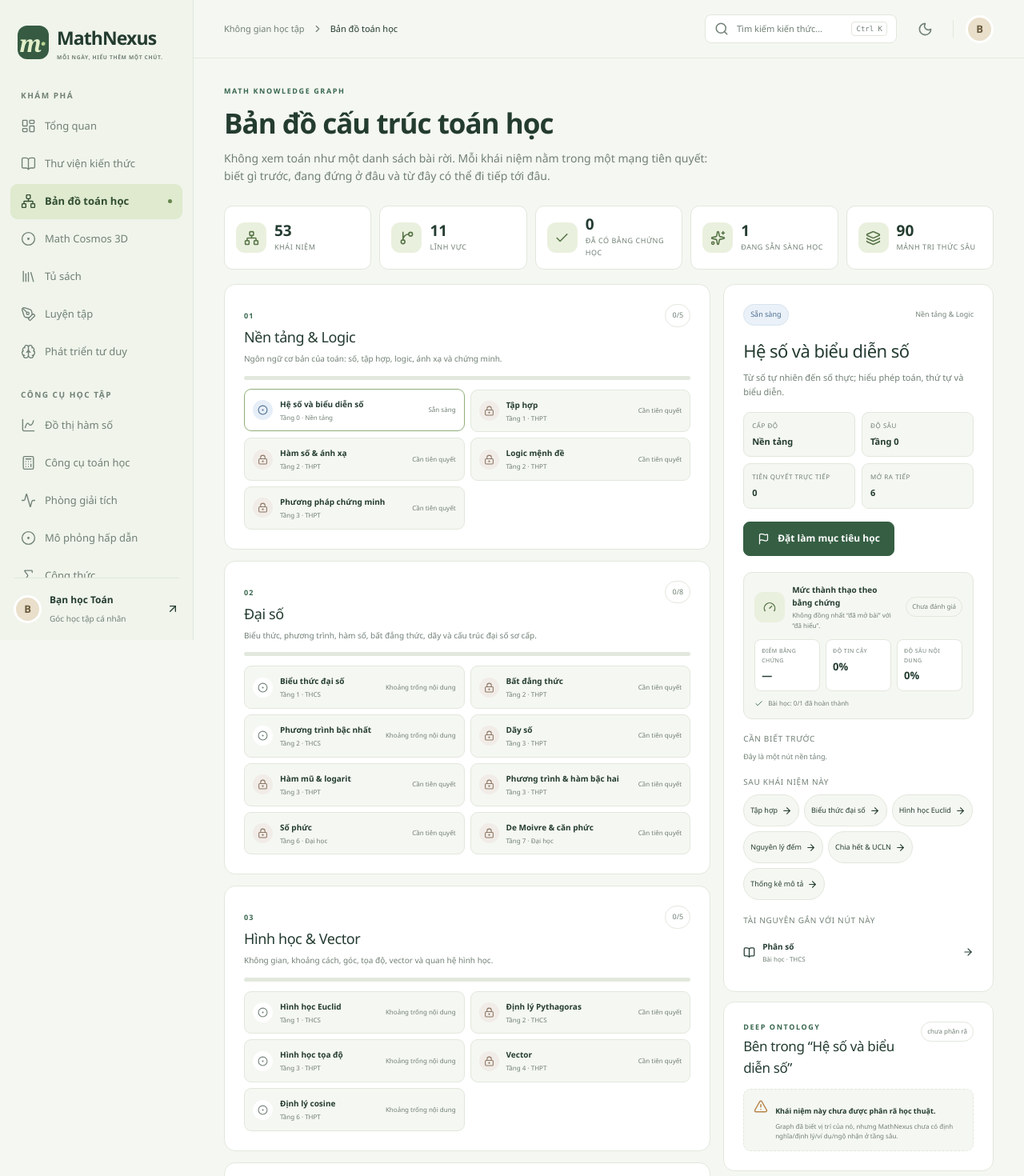
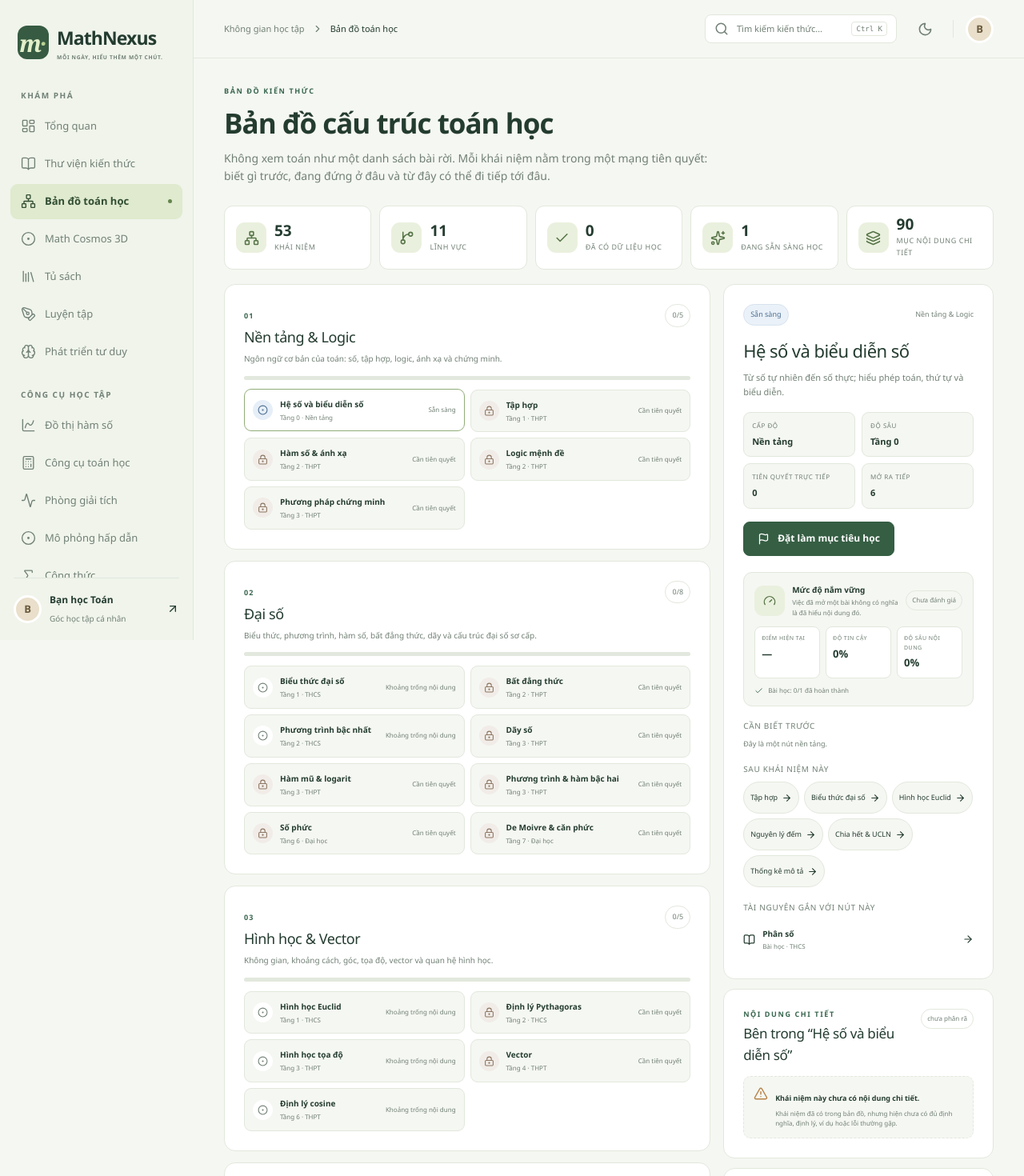
Before and after one commit to koko999-tien/mathnexus, a React (Vite) app: page /map in a window 1280 px wide. Shown: the top 1470 px of the page at 80% size. Built offline with nearby package versions, Linux system fonts and the light colour scheme.

Commit message:
copy: simplify knowledge map terminology

```diff
--- a/src/pages/KnowledgeMap.tsx
+++ b/src/pages/KnowledgeMap.tsx
@@ -62,7 +62,7 @@ export default function KnowledgeMap() {
 
   return <section className="page-enter">
     <div className="page-header">
-      <p className="eyebrow">MATH KNOWLEDGE GRAPH</p>
+      <p className="eyebrow">BẢN ĐỒ KIẾN THỨC</p>
       <h1>Bản đồ cấu trúc toán học</h1>
       <p>Không xem toán như một danh sách bài rời. Mỗi khái niệm nằm trong một mạng tiên quyết: biết gì trước, đang đứng ở đâu và từ đây có thể đi tiếp tới đâu.</p>
     </div>
@@ -70,9 +70,9 @@ export default function KnowledgeMap() {
     <div className="knowledge-summary">
       <SummaryCard icon={<Network size={19} />} value={MATH_CONCEPTS.length} label="khái niệm" />
       <SummaryCard icon={<GitBranch size={19} />} value={MATH_DOMAINS.length} label="lĩnh vực" />
-      <SummaryCard icon={<Check size={19} />} value={progressItems.filter(item => item.covered).length} label="đã có bằng chứng học" />
+      <SummaryCard icon={<Check size={19} />} value={progressItems.filter(item => item.covered).length} label="đã có dữ liệu học" />
       <SummaryCard icon={<Sparkles size={19} />} value={progressItems.filter(item => item.state === 'ready').length} label="đang sẵn sàng học" />
-      <SummaryCard icon={<Layers3 size={19} />} value={MATH_ATOMS.length} label="mảnh tri thức sâu" />
+      <SummaryCard icon={<Layers3 size={19} />} value={MATH_ATOMS.length} label="mục nội dung chi tiết" />
     </div>
 
     <div className="knowledge-layout">
@@ -121,17 +121,17 @@ export default function KnowledgeMap() {
               {selectedIsGoal ? 'Bỏ mục tiêu này' : 'Đặt làm mục tiêu học'}
             </button>
             {currentGoalConcept && !selectedIsGoal && <Link className="text-link" to={'/map?concept=' + encodeURIComponent(currentGoalConcept.id)}><Flag size={13} />Mục tiêu hiện tại: {currentGoalConcept.title}<ArrowRight size={13} /></Link>}
-            {selectedIsGoal && <span className="helper-text">Learning Goal Engine sẽ theo dõi toàn bộ chuỗi tiên quyết tới nút này trên Dashboard.</span>}
+            {selectedIsGoal && <span className="helper-text">MathNexus sẽ theo dõi chuỗi kiến thức cần học để đi tới mục tiêu này.</span>}
           </div>
 
           <div className="mastery-evidence-card">
             <div className="mastery-evidence-head">
               <span className="small-icon green"><Gauge size={16} /></span>
-              <div><strong>Mức thành thạo theo bằng chứng</strong><small>Không đồng nhất “đã mở bài” với “đã hiểu”.</small></div>
+              <div><strong>Mức độ nắm vững</strong><small>Việc đã mở một bài không có nghĩa là đã hiểu nội dung đó.</small></div>
               <span className={'mastery-state ' + mastery.state}>{masteryLabel(mastery.state)}</span>
             </div>
             <div className="mastery-evidence-metrics">
-              <div><span>Điểm bằng chứng</span><strong>{mastery.score === null ? '—' : mastery.score + '%'}</strong></div>
+              <div><span>Điểm hiện tại</span><strong>{mastery.score === null ? '—' : mastery.score + '%'}</strong></div>
               <div><span>Độ tin cậy</span><strong>{mastery.confidence}%</strong></div>
               <div><span>Độ sâu nội dung</span><strong>{ontologyScore}%</strong></div>
             </div>
@@ -158,7 +158,7 @@ export default function KnowledgeMap() {
 
         <div className="panel ontology-card">
           <div className="ontology-title">
-            <div><p className="eyebrow">DEEP ONTOLOGY</p><h2>Bên trong “{selected.title}”</h2></div>
+            <div><p className="eyebrow">NỘI DUNG CHI TIẾT</p><h2>Bên trong “{selected.title}”</h2></div>
             <span>{atoms.length ? atoms.length + ' mảnh' : 'chưa phân rã'}</span>
           </div>
           {atoms.length ? <>
@@ -175,7 +175,7 @@ export default function KnowledgeMap() {
               </button>)}
             </div>
             {selectedAtom && <AtomInspector atom={selectedAtom} />}
-          </> : <div className="ontology-empty"><AlertTriangle size={18} /><div><strong>Khái niệm này chưa được phân rã học thuật.</strong><p>Graph đã biết vị trí của nó, nhưng MathNexus chưa có định nghĩa/định lý/ví dụ/ngộ nhận ở tầng sâu.</p></div></div>}
+          </> : <div className="ontology-empty"><AlertTriangle size={18} /><div><strong>Khái niệm này chưa có nội dung chi tiết.</strong><p>Khái niệm đã có trong bản đồ, nhưng hiện chưa có đủ định nghĩa, định lý, ví dụ hoặc lỗi thường gặp.</p></div></div>}
         </div>
 
         <div className="panel learning-path-card">
```
